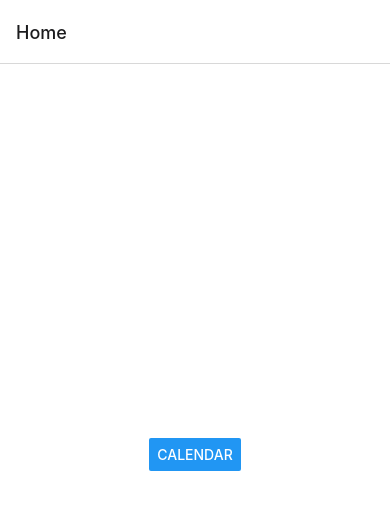
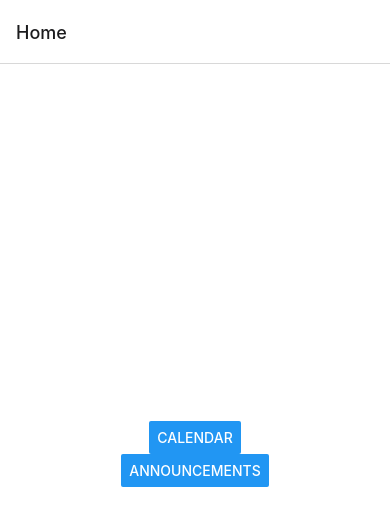
Before and after one commit to isaiahsdp/JesuitApp-zay, a React Native app: screen /Home in a window 390 px wide. Shown: the top 526 px of the page. Built offline with nearby package versions, Linux system fonts and the light colour scheme.

Commit message:
Implement Announcement Screen

```diff
--- /dev/null
+++ b/AnnouncementScreen.js
@@ -0,0 +1,8 @@
+import { StyleSheet, Text, View, Button, Modal, TextInput, ScrollView, TouchableOpacity, Image } from 'react-native'
+import React, { useState } from 'react'
+
+export default function AnncouncementScreen({ navigation }) {
+    return (
+        <></>
+    )
+}
--- a/App.js
+++ b/App.js
@@ -2,6 +2,7 @@ import { NavigationContainer } from '@react-navigation/native';
 import { createNativeStackNavigator } from '@react-navigation/native-stack';
 import HomeScreen from './HomeScreen';
 import CalendarScreen from './CalendarScreen'
+import AnnouncementScreen from './AnnouncementScreen'
 import React from 'react';
 
 const Stack = createNativeStackNavigator();
@@ -12,6 +13,7 @@ export default function App() {
       <Stack.Navigator initialRouteName="Home">
         <Stack.Screen name="Home" component ={HomeScreen} />
         <Stack.Screen name="Calendar" component ={CalendarScreen} />
+        <Stack.Screen name="Announcements" component ={AnnouncementScreen} />
       </Stack.Navigator>
     </NavigationContainer>
   );
--- a/HomeScreen.js
+++ b/HomeScreen.js
@@ -9,6 +9,9 @@ export default function HomeScreen({ navigation }) {
       <Button
         title="Calendar"
         onPress={() => navigation.navigate("Calendar")} />
+      <Button
+      title="Announcements"
+      onPress={() => navigation.navigate("Announcements")} />
     </View>
   );
 }
@@ -26,11 +29,3 @@ const styles = StyleSheet.create({
   }
 
 });
-
-const Greeting = (props) => {
-  return (
-    <View style={styles.container}>
-    <Text> Hello {props.name}</Text>
-    </View>
-  )
-}
```
